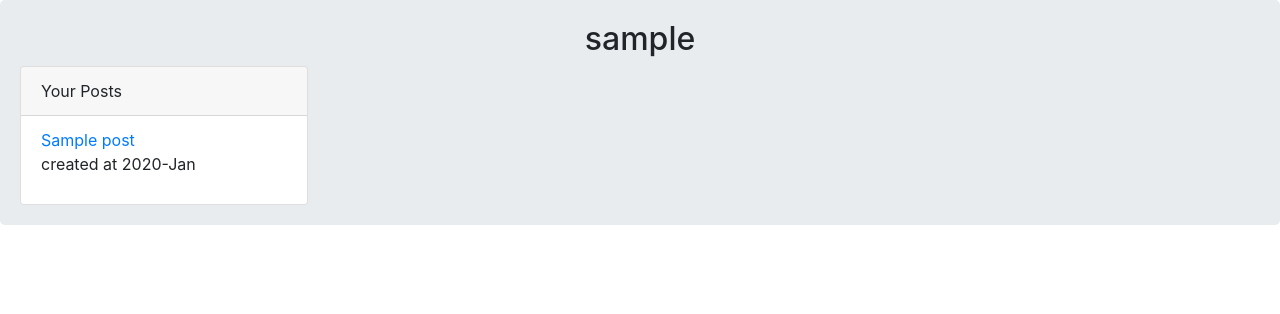
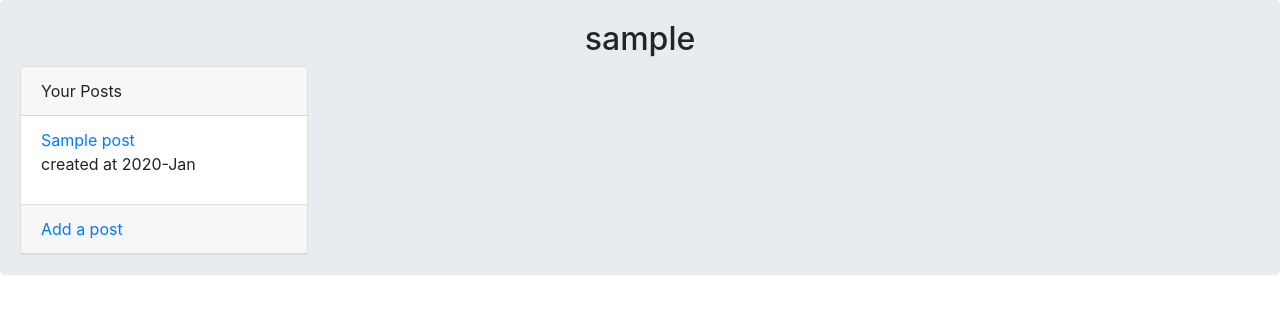
Before and after one commit to mo4wez/django_social_media, a Django app: page /account/profile/1/ in a window 1280 px wide. Shown: the part 56-370 px from the top of the page. Run offline with Django 5.2, Linux system fonts and the light colour scheme; a user stored in the database is signed in; tables that the repository leaves empty hold one stand-in row (values such as "Sample post"); parts of the project's set-up code (start-up, migrations or seed data) failed here and were passed over; some libraries are stand-ins or nearby versions.

Commit message:
add create post link in profile

```diff
--- a/account/templates/account/profile.html
+++ b/account/templates/account/profile.html
@@ -18,5 +18,10 @@
         {% empty %}
             <p>No post</p>
         {% endfor %}
+        {% if request.user.id == user_p.id %}
+            <div class="card-header">
+                <a href="{% url "home:post_create" %}">Add a post</a>
+            </div>
+        {% endif %}
     </div>
 {% endblock content %}
```
